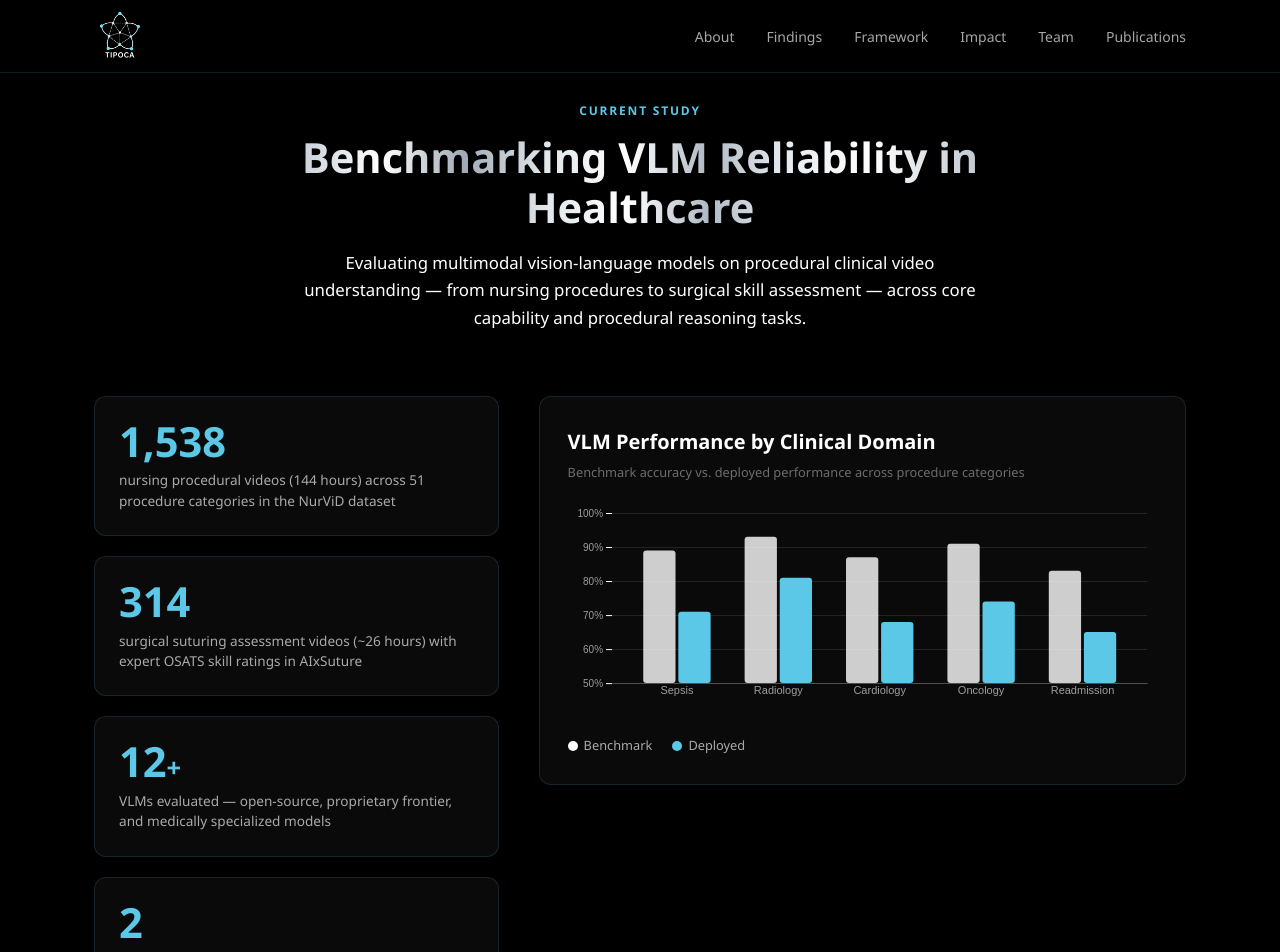
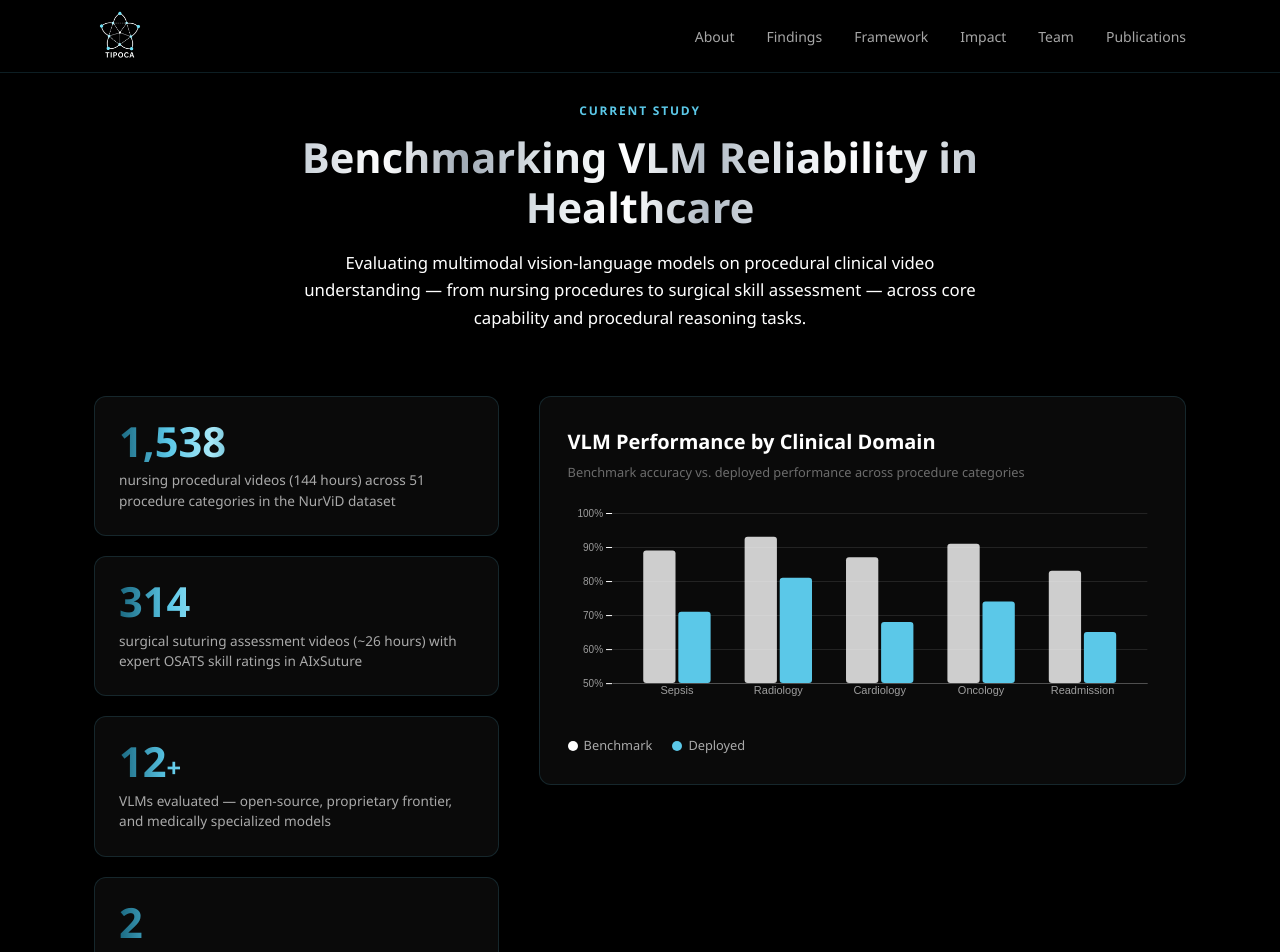
Before and after one commit to amyyong11/tipoca-research, a Next.js app: page /findings in a window 1280 px wide. Shown: the top 952 px of the page. Built offline with nearby package versions, Linux system fonts and the light colour scheme.

Commit message:
minor ui changes

```diff
--- a/src/app/findings/page.tsx
+++ b/src/app/findings/page.tsx
@@ -1,10 +1,12 @@
 "use client";
-import { useEffect, useRef } from 'react';
+import { useEffect, useRef, useState } from 'react';
 import * as d3 from 'd3';
 
 export default function FindingsPage() {
   const barChartRef = useRef<HTMLDivElement>(null);
   const lineChartRef = useRef<HTMLDivElement>(null);
+  const statColRef = useRef<HTMLDivElement>(null);
+  const [counts, setCounts] = useState([0, 0, 0, 0]);
 
   useEffect(() => {
     const container = barChartRef.current;
@@ -169,6 +171,25 @@ export default function FindingsPage() {
   }, []);
 
   useEffect(() => {
+    const targets = [1538, 314, 12, 2];
+    const duration = 1600;
+    const observer = new IntersectionObserver(entries => {
+      if (!entries[0].isIntersecting) return;
+      observer.disconnect();
+      const start = performance.now();
+      const tick = (now: number) => {
+        const t = Math.min((now - start) / duration, 1);
+        const ease = 1 - Math.pow(1 - t, 3);
+        setCounts(targets.map(v => Math.round(v * ease)));
+        if (t < 1) requestAnimationFrame(tick);
+      };
+      requestAnimationFrame(tick);
+    }, { threshold: 0.3 });
+    if (statColRef.current) observer.observe(statColRef.current);
+    return () => observer.disconnect();
+  }, []);
+
+  useEffect(() => {
     const style = document.createElement('style');
     style.textContent = `.in-view { opacity: 1 !important; transform: translateY(0) !important; }`;
     document.head.appendChild(style);
@@ -200,21 +221,21 @@ export default function FindingsPage() {
           <p className="section-desc">Evaluating multimodal vision-language models on procedural clinical video understanding — from nursing procedures to surgical skill assessment — across core capability and procedural reasoning tasks.</p>
         </div>
         <div className="findings-grid">
-          <div className="stat-column">
+          <div className="stat-column" ref={statColRef}>
             <div className="stat-card">
-              <div className="stat-number">1,538</div>
+              <div className="stat-number">{counts[0].toLocaleString()}</div>
               <div className="stat-label">nursing procedural videos (144 hours) across 51 procedure categories in the NurViD dataset</div>
             </div>
             <div className="stat-card">
-              <div className="stat-number">314</div>
+              <div className="stat-number">{counts[1]}</div>
               <div className="stat-label">surgical suturing assessment videos (~26 hours) with expert OSATS skill ratings in AIxSuture</div>
             </div>
             <div className="stat-card">
-              <div className="stat-number">12<span>+</span></div>
+              <div className="stat-number">{counts[2]}<span>+</span></div>
               <div className="stat-label">VLMs evaluated — open-source, proprietary frontier, and medically specialized models</div>
             </div>
             <div className="stat-card">
-              <div className="stat-number">2</div>
+              <div className="stat-number">{counts[3]}</div>
               <div className="stat-label">evaluation tiers: core capability tasks and higher-level procedural reasoning assessments</div>
             </div>
           </div>
--- a/src/components/layout/Footer.tsx
+++ b/src/components/layout/Footer.tsx
@@ -26,7 +26,7 @@ export default function Footer() {
             <span className="footer-dot">·</span>
             <a href="https://www.shn.ca/shn-research-institute/" target="_blank" rel="noopener noreferrer">SHN Research Institute</a>
           </div>
-          <p className="footer-copy">&copy; 2025 TIPOCA Research Lab. All rights reserved.</p>
+          <p className="footer-copy">&copy; 2026 TIPOCA Research Lab. All rights reserved.</p>
         </div>
       </div>
     </footer>
--- a/styles.css
+++ b/styles.css
@@ -380,9 +380,17 @@ h4 { font-size: 1rem;    font-weight: 700; color: var(--white); }
 .stat-number {
   font-size: 2.6rem;
   font-weight: 900;
-  color: var(--cyan);
   line-height: 1;
   margin-bottom: 8px;
+  background: linear-gradient(
+    to right,
+    #1a6880 0%, #5BC8E8 14%, #a8e8f8 26%,
+    #2a90ae 38%, #5BC8E8 50%, #1a6880 62%,
+    #7dd8f0 74%, #2a90ae 86%, #5BC8E8 100%
+  );
+  -webkit-background-clip: text;
+  -webkit-text-fill-color: transparent;
+  background-clip: text;
 }
 .stat-number span { font-size: 1.6rem; }
 .stat-label { color: var(--text-muted); font-size: 0.85rem; line-height: 1.5; }
```
